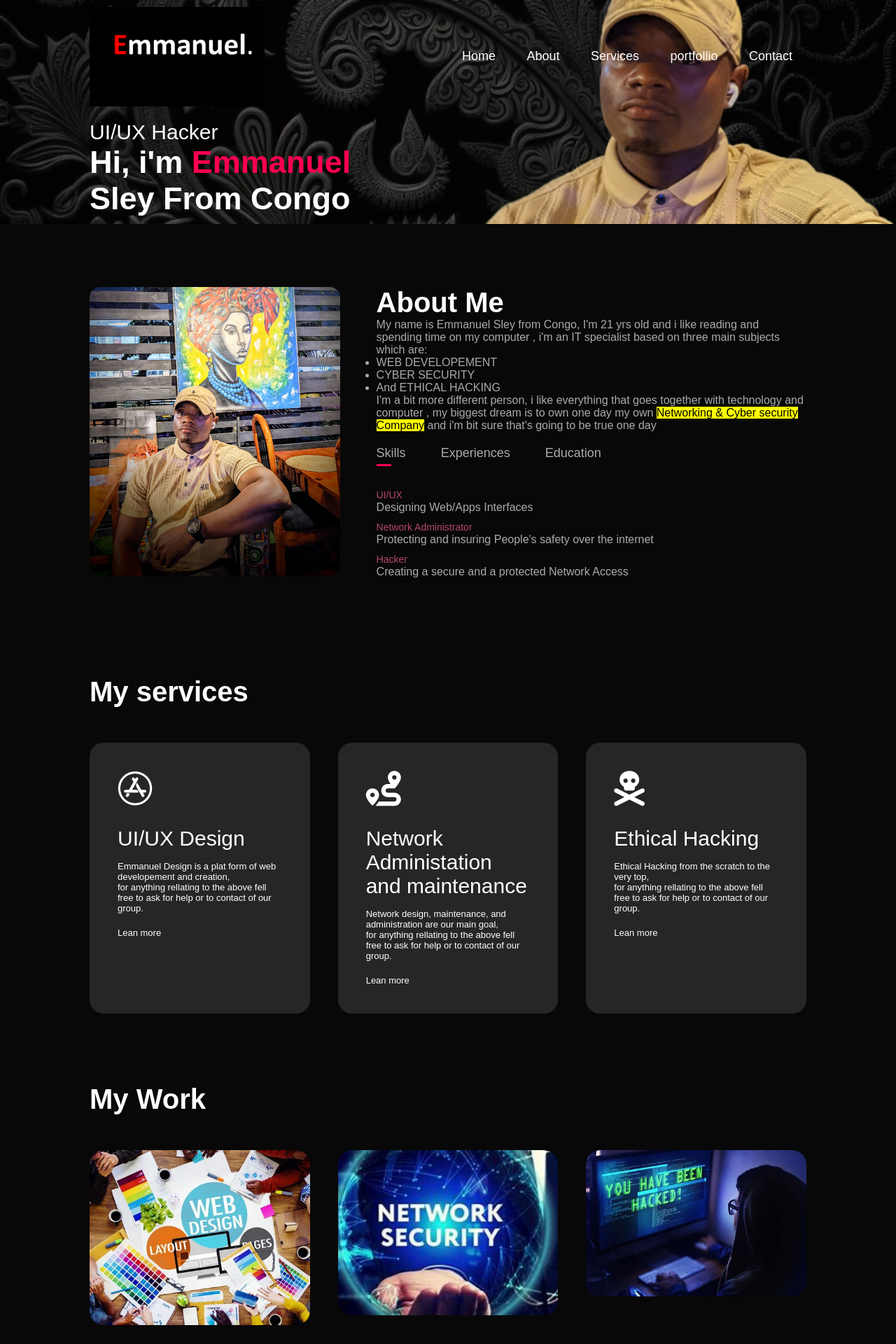
After one commit to emmanuelsley/PORTFOLIO, a PHP site: page /register.php in a window 1280 px wide. The commit adds this page. Shown: the top 1920 px of the page at 70% size. Run offline with PHP 8.4, Linux system fonts and the light colour scheme; some libraries are stand-ins or nearby versions.

Commit message:
My first commit

```diff
--- /dev/null
+++ b/register.php
@@ -0,0 +1,236 @@
+
+<!DOCTYPE html>
+<html lang="en">
+<head>
+
+    <meta charset="UTF-8">
+    <meta name="viewport" content="width=device-width, initial-scale=1.0">
+    <title>Emmanuel | portfolio </title>
+
+ <link rel="stylesheet" href="style.css">
+ <script src="https://kit.fontawesome.com/41935454d5.js" crossorigin="anonymous"></script>
+</head>
+<body>
+    <div id="header">
+<div class="container">
+
+
+    <nav>
+        <img src="images/pic.PNG" class="pic">
+        <ul id="sidemenu">
+            <li><a href="#hearder">Home</a></li>
+            <li><a href="#about">About</a></li>
+            <li><a href="#services">Services</a></li>
+            <li><a href="#portfolio">portfollio</a></li>
+            <li><a href="#contact">Contact</a></li>
+            <i class="fas fa-times" onclick="closemenu()"></i>
+        </ul>
+        <i class="fas fa-bars" onclick="openmenu()"></i>
+    </nav>
+    <div class="header-text">
+        <p>UI/UX Hacker</p>
+        <h2>Hi, i'm <span>Emmanuel</span> <br> Sley From Congo</h2>
+    </div>
+</div>
+    </div>
+ <!---------About-------->
+
+    <div id="About">
+        <div class="container">
+            <div class="row">
+                <div class="About-col1">
+                    <img src="images/pixel2.jpg" >
+                </div>
+                <div class="About-col2">
+
+                 <h1 class="sub-title">About Me</h1>
+                 <p>My name is Emmanuel Sley from Congo, I'm 21 yrs old and i like reading and spending time on my computer , i'm an IT specialist based on three main subjects which are:   </p>
+                 <ul>
+
+                <li>WEB DEVELOPEMENT</li>
+                <LI>CYBER SECURITY</LI>
+                <LI>And ETHICAL HACKING</LI>
+            </ul>
+                <p>I'm a bit more different person, i like everything that goes together with technology and computer , my biggest dream is to own one day my own <mark>Networking & Cyber security Company</mark> and i'm bit sure that's going to be true one day </p>
+                <div class="tab-titles">
+                    <P class="tab-links active-link" onclick="opentab('skills')">Skills</P>
+                    <P class="tab-links"onclick= "opentab('Experiences')">Experiences</P>
+                    <P class="tab-links"onclick= "opentab ('Education')">Education</P>
+                </div>
+                <div class="tab-contents active-tab" id="skills">
+                    <ul>
+                        <li><span>UI/UX</span><br>Designing Web/Apps Interfaces</li>
+                        <li><span>Network Administrator</span><br>Protecting and insuring People's safety over the internet</li>
+                        <li><span>Hacker</span><br>Creating a secure and a protected Network Access </li>
+                    </ul>
+
+                </div>
+                <div class="tab-contents" id="Experiences">
+
+                    <ul>
+                        <li><span>2018-current</span><br> UI/UX Design Training at HORIZON Institute</li>
+                        <li><span>2018-2021</span><br>Ethical Hacker at DLC.</li>
+                        <li><span>2022 ... </span><br>UI/UX Design Executive at sley Didital Ltd.</li>
+                        <li><span>2022-2023</span><br>Network Administrator at ekart ecommerce </li>
+                    </ul>
+                </div>
+                <div class="tab-contents" id="Education">
+                    <ul>
+                        <li><span>2018</span><br>UI/UX Design Training at HORIZON Institute </li>
+                        <li><span>2021</span><br>MBA from the main UPL of Kinshasa.</li>
+                        <li><span>2021-2023</span><br>BBA & Lisence from UPL campus </li>
+                    </ul>
+                </div>
+
+                </div>
+
+            </div>
+        </div>
+    </div>
+
+    <!------------services-------->
+    <div id="services">
+        <div class="container">
+            <h1 class="sub-title">My services</h1>
+            <div class="services-list">
+                <div>
+                    <i class="fa-brands fa-app-store"></i>
+
+                    <h2>UI/UX Design</h2>
+                    <p>Emmanuel Design is a plat form of web developement and creation,<br> for anything rellating to the above fell free to ask for help or to contact of our group.</p>
+                    <a href="#">Lean more</a>
+                </div>
+                <div>
+                    <i class="fa-solid fa-route"></i>
+                    <h2>Network Administation and maintenance</h2>
+                    <p>Network design, maintenance, and administration are our main goal,<br> for anything rellating to the above fell free to ask for help or to contact of our group.</p>
+                    <a href="#">Lean more</a>
+                </div>
+                <div>
+                    <i class="fa-solid fa-skull-crossbones"></i>
+                    <h2>Ethical Hacking</h2>
+                    <p>Ethical Hacking from the scratch to the very top,<br> for anything rellating to the above fell free to ask for help or to contact of our group.</p>
+                    <a href="#">Lean more</a>
+                </div>
+            </div>
+
+        </div>
+    </div>
+    <!-------------portfolio--------->
+    <div id="portfolio">
+        <div class="container">
+            <h1 class="sub-title">My Work </h1>
+            <div class="work-list">
+                <div class="work">
+                    <img src="images/sley2.jpeg">
+                    <div class="layer">
+                        <h3>Website Designing</h3>
+                        <p>The web connects you with talented people around the world and around the globale, you can find us at  emmanuel@gmail.com</p>
+                        <a href="#"><i class="fa-solid fa-arrow-up-right-from-square"></i></a>
+                    </div>
+                </div>
+                <div class="work">
+                    <img src="images/sley3.jpeg">
+                    <div class="layer">
+                        <h3>Networ Administration</h3>
+                        <p>This is a great tool in network management system and it's an essentiale skill in the current world</p>
+                        <a href="#"><i class="fa-solid fa-arrow-up-right-from-square"></i></a>
+                    </div>
+                </div>
+                <div class="work">
+                    <img src="images/sley4.jpeg">
+                    <div class="layer">
+                        <h3>Cyber Security</h3>
+                        <p>Cyber security is one of the greatest and important skill , knowing it opens doors to real success</p>
+                        <a href="#"><i class="fa-solid fa-arrow-up-right-from-square"></i></a>
+                    </div>
+                </div>
+            </div>
+            <a href="#" class="btn">See more</a>
+        </div>
+    </div>
+    <!-----------contact-------->
+<div id="contact">
+    <div class="container">
+        <div class="row">
+           <div class="contact-left">
+            <h1>Contact Me</h1>
+            <p> <i class="fa-solid fa-paper-plane"></i>emmanuelsley@533gmail.com</p>
+            <p> <i class="fa-solid fa-phone"></i>+255685954740</p>
+            <div class="social-icons">
+            <a href="https://www.facebook.com/emmanuelkatayi.charlesluanga"><i class="fa-brands fa-facebook"></i></a>
+            <a href="https://www.instagram.com/lwanga790?igsh=YzljYTk1ODg3Z=="><i class="fa-brands fa-instagram"></i></a>
+            <a href=""><i class="fa-brands fa-twitter"></i></a>
+            <a href=""><i class="fa-brands fa-tiktok"></i></a>
+        </div>
+        <a href="images/EMANUEL.pptx" class="btn btn2">Download CV</a>
+           </div>
+           <div class="contact-right">
+            <form name="submit-to-google-sheet " >
+
+               <input type= "text" name="Name" placeholder="Write your name" required  name= "name">
+               <input type= "email" name="email" placeholder="type your email"  required name= "email">
+
+                <textarea name="Message" rows="6" placeholder="Send your message" name = "message"></textarea>
+                <input type="submit" class="btn btn2" name= "submit"></input>
+            </form>
+            <span id="msg"></span>
+           </div>
+        </div>
+    </div>
+    <div class="copyright">
+        <p> Copyright &copy; emmanuel. Made with <i class="fa-solid fa-heart"></i></p>
+    </div>
+</div>
+
+
+    <script>
+
+var tablinks = document.getElementsByClassName("tab-links");
+var tabcontents = document.getElementsByClassName("tab-contents");
+
+function opentab(tabname) {
+    for(tablink of tablinks){
+        tablink.classList.remove ("active-link");
+
+    }
+    for(tabcontent of tabcontents){
+        tabcontent.classList.remove ("active-tab");
+    }
+    event.currentTarget.classList.add("active-link");
+    document.getElementById(tabname).classList.add("active-tab");
+}
+
+    </script>
+    <script>
+        const scriptURL = 'https://script.google.com/macros/s/AKfycbwa5n0vhjVrNJBdUq5-XGu7zjh1okK2Qe1o89F5_Zwcjnh7J9jDuCQtR2XgOt9396eYbg/exec'
+        const form = document.forms['submit-to-google-sheet']
+      const msg=document.getElementById(msg)
+
+        form.addEventListener('submit', e => {
+          e.preventDefault()
+          fetch(scriptURL, { method: 'POST', body: new FormData(form)})
+            .then(response => {
+                msg.innerHTML="Message sent Succefully"
+                setTimeout(function(){
+                   msg.innerHTML=""
+                },5000)
+                form.reset()
+            })
+            .catch(error => console.error('Error!', error.message))
+        })
+      </script>
+      <script>
+var sidemenu = document.getElementById("sidemenu");
+function openmenu(){
+    sidemenu.style.right= "0";
+}
+function closemenu(){
+    sidemenu.style.right= "-200px";
+}
+      </script>
+      <!-- <a href="#header" class="top"> <button id= "back-to-top"><i class="fa-solid fa-arrow-up"></i></button></a> -->
+    <a href="#header" class="top"> &uparrow; </a>
+
+</body>
+</html>
```
Also changed, not shown: data.php (added, +30 -0 lines), index.php (renamed from index.html, +5 -4 lines), location.php (added, +63 -0 lines), style.css (+9 -0 lines).
